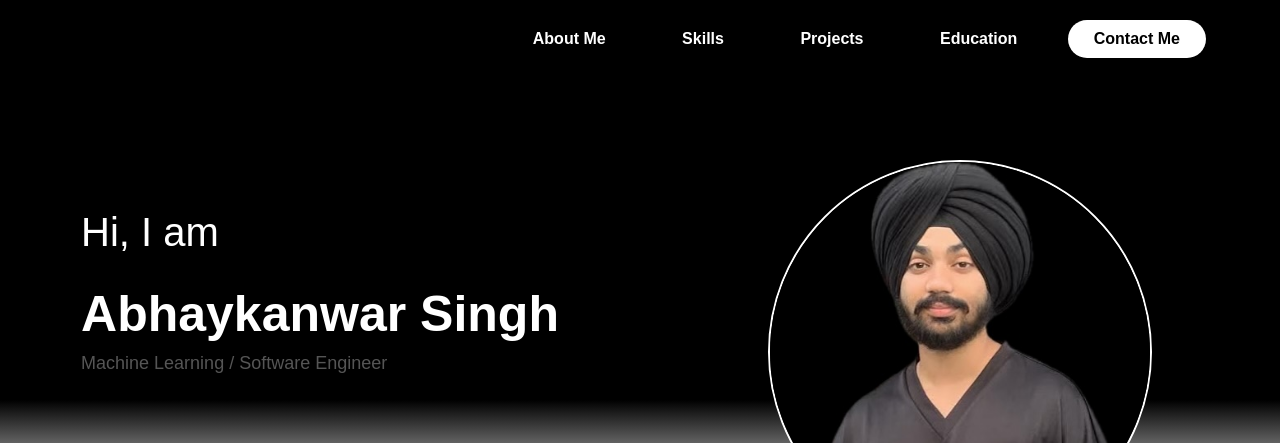
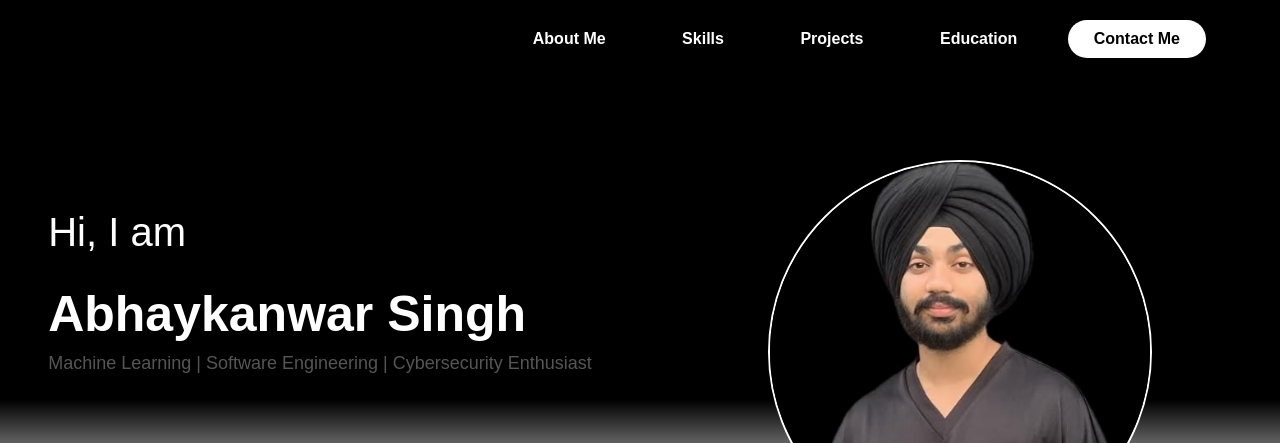
Before and after one commit to Abhaykanwar24/Portfolio, a plain HTML site: page index.html in a window 1280 px wide. Shown: the top 443 px of the page. Drawn offline with Linux system fonts and the light colour scheme.

Commit message:
Update index.html

```diff
--- a/index.html
+++ b/index.html
@@ -21,7 +21,7 @@
                 <div id="intro">
                     <div id="Hi">Hi, I am</div>
                     <div id="name">Abhaykanwar Singh</div>
-                    <div id="passion">Machine Learning / Software Engineer</div>
+                    <div id="passion">Machine Learning | Software Engineering | Cybersecurity Enthusiast</div>
                     <div id="social-icons">
                         <a id="mail" href="mailto:your.email@example.com">
                             <img src="assets\mail.png" alt="Email">
```
